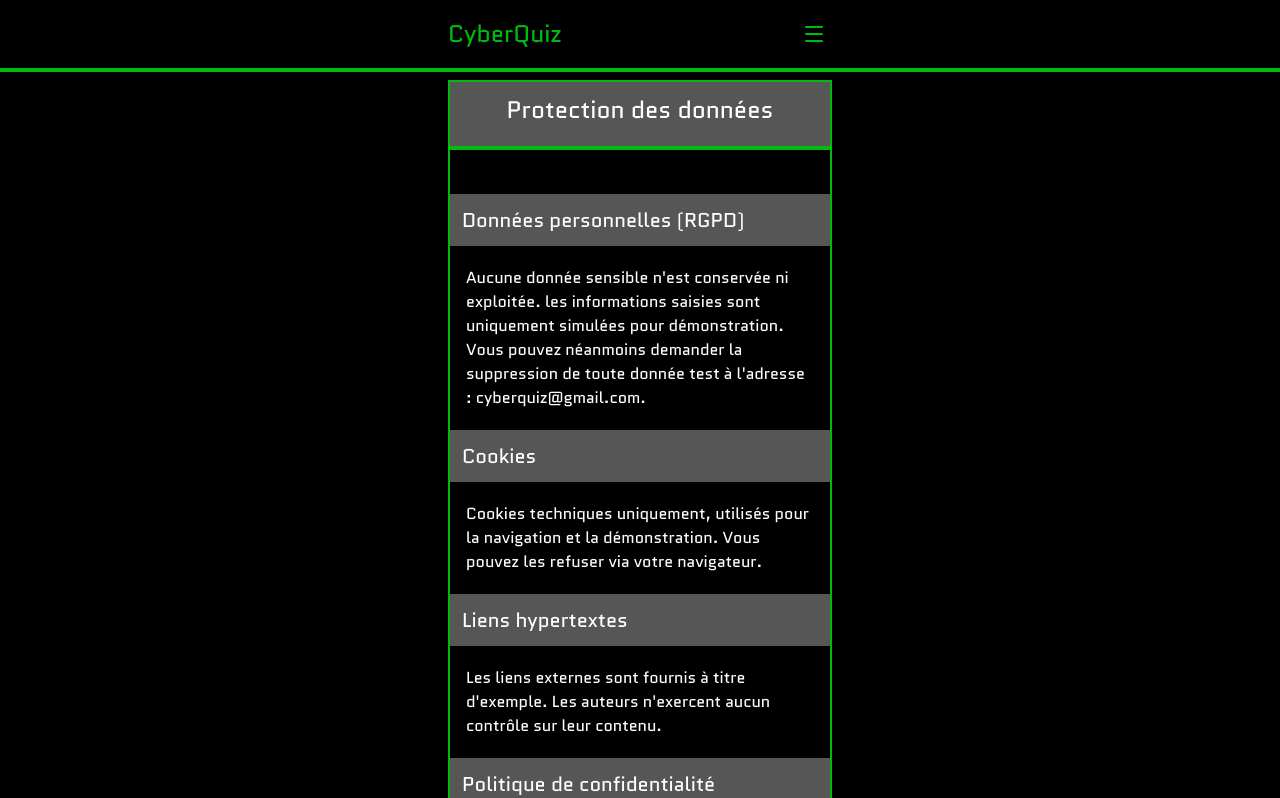
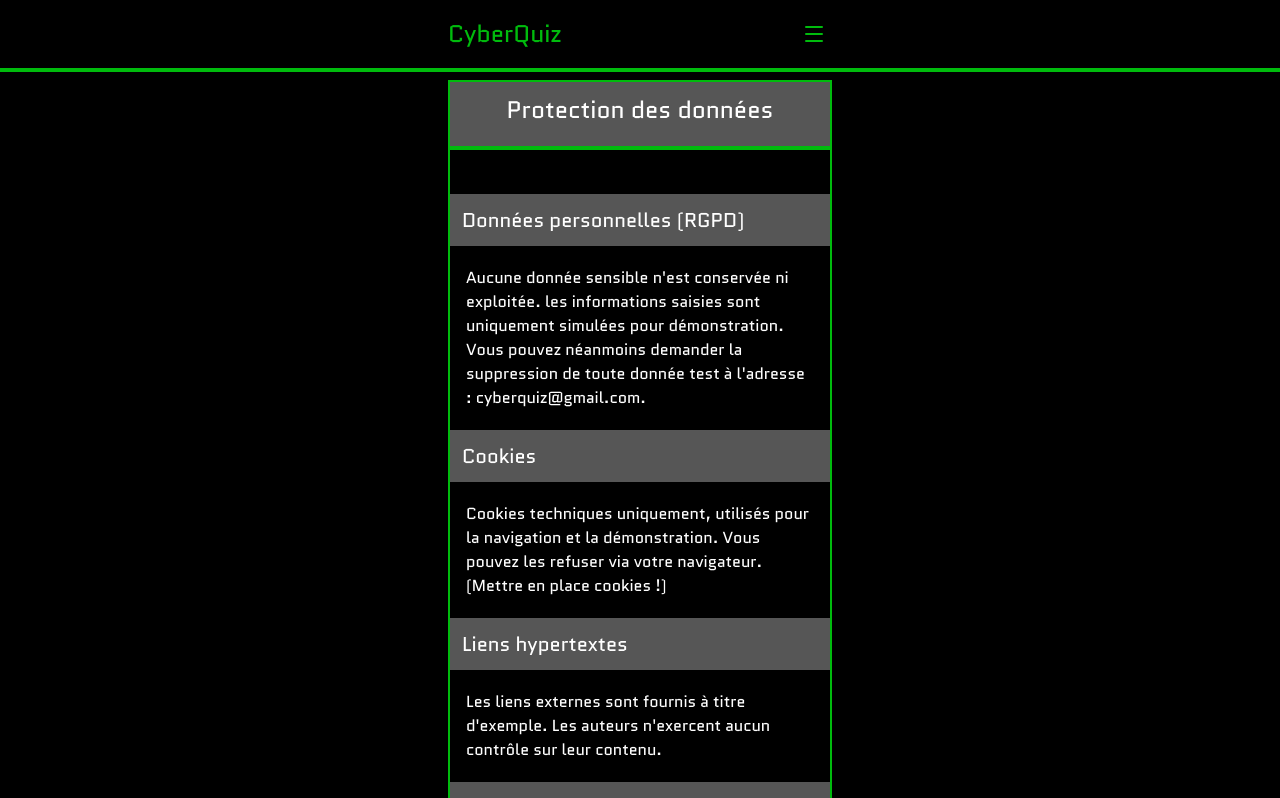
Before and after one commit to SandrineM72/CDA-CyberQuiz, a Next.js app in the folder frontend/: page /infos/personal-data-policy in a window 1280 px wide. Shown: the top 798 px of the page. Built offline with nearby package versions, Linux system fonts and the light colour scheme; no server answers.

Commit message:
test page menu burger suite modif mdp

```diff
--- a/frontend/src/pages/infos/personal-data-policy.tsx
+++ b/frontend/src/pages/infos/personal-data-policy.tsx
@@ -19,7 +19,7 @@ const PersonalDataPolicy = () => {
 
                                 <h2 className="text-xl bg-[#565656] p-3 my-5 mx-0">Cookies</h2>
                                 <p className="px-4 text-white">
-                                    Cookies techniques uniquement, utilisés pour la navigation et la démonstration. Vous pouvez les refuser via votre navigateur.
+                                    Cookies techniques uniquement, utilisés pour la navigation et la démonstration. Vous pouvez les refuser via votre navigateur. (Mettre en place cookies !)
                                 </p>
 
                                 <h2 className="text-xl bg-[#565656] p-3 my-5 mx-0">Liens hypertextes</h2>
```
